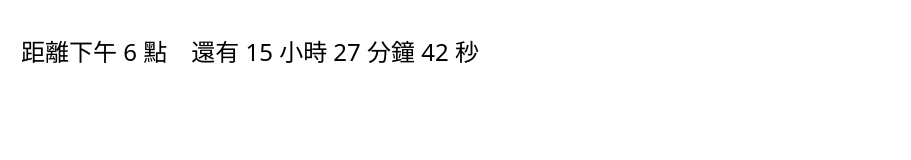
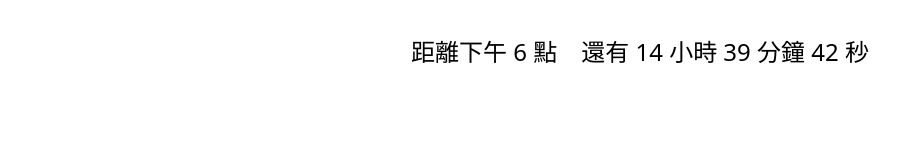
Before and after one commit to hung-lun/countdown, a plain HTML site: page index.html in a window 1280 px wide. Shown: the whole page, without its empty margins (0-911 px from the left). Drawn offline with Linux system fonts and the light colour scheme.

Commit message:
Add files via upload

```diff
--- a/index.html
+++ b/index.html
@@ -14,7 +14,7 @@
             font-family: system-ui;
             margin: 0px;
             padding: 0px;
-            width: 500px;
+            width: 100%;
             height: 100px;
             display: flex;
             justify-content: center;
@@ -35,7 +35,7 @@
     <script>
         function updateCountdown() {
             const now = new Date();
-            const targetTime = new Date(now.getFullYear(), now.getMonth(), now.getDate(), 18, 48, 0);
+            const targetTime = new Date(now.getFullYear(), now.getMonth(), now.getDate(), 18, 0, 0);
 
             if (now > targetTime) {
                 targetTime.setDate(targetTime.getDate() + 1);
```
